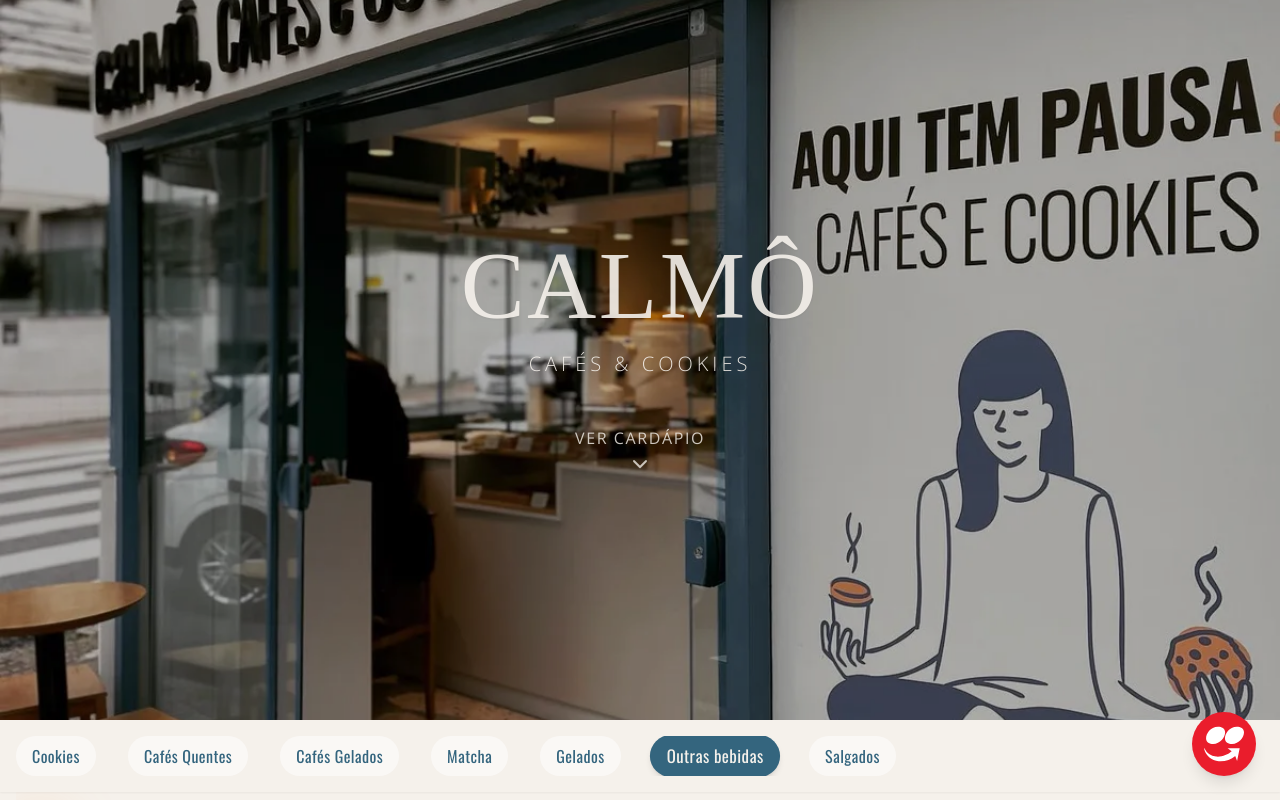
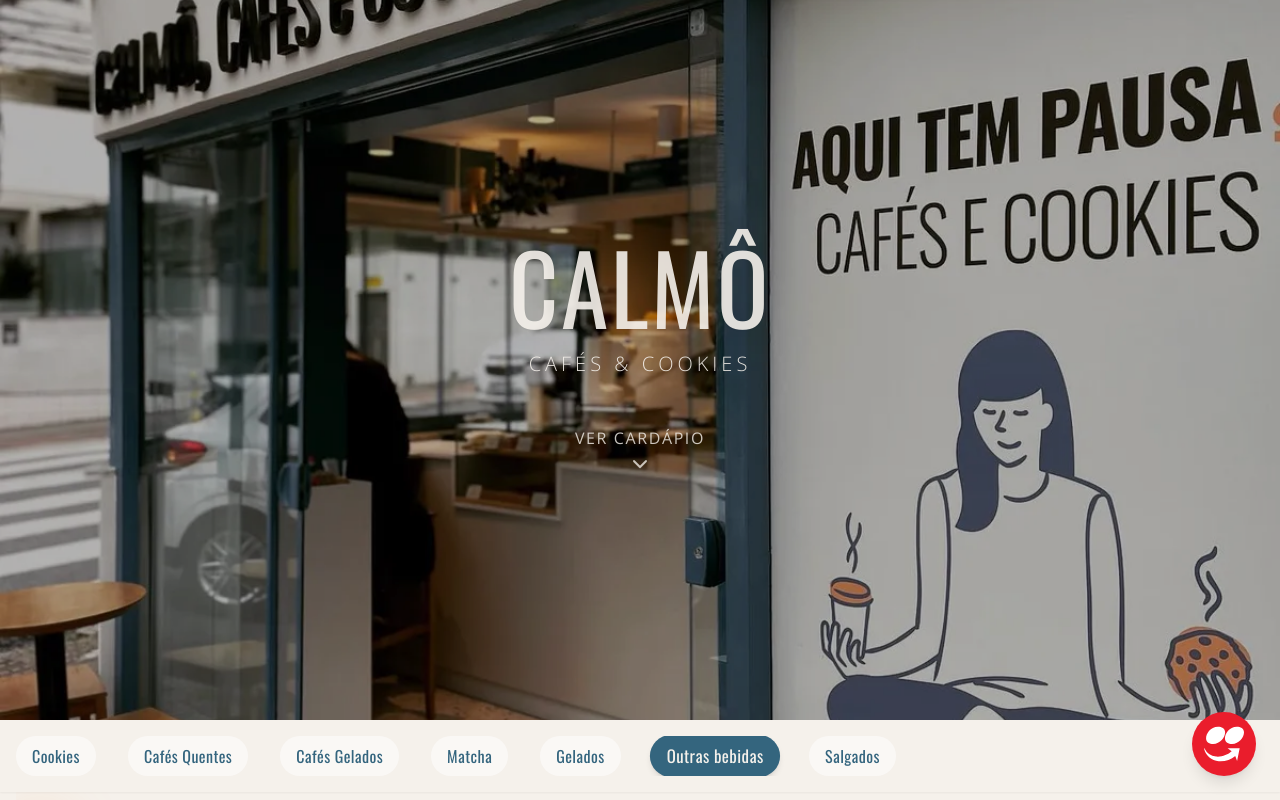
Before and after one commit to Guilhermefoliveira/cardapio-calmo, a React (Vite) app: page / in a window 1280 px wide. Shown: the top 800 px of the page. Built offline with nearby package versions, Linux system fonts and the light colour scheme.

Commit message:
fix: remove incorrect font Playfair Display and enforce brand fonts (Oswald/Open Sans)

```diff
--- a/src/components/HeroSection.tsx
+++ b/src/components/HeroSection.tsx
@@ -20,10 +20,10 @@
       </div>
 
       <div className="relative z-10 text-center px-4 animate-fade-in-up">
-        <h1 className="font-serif text-6xl md:text-8xl text-cream mb-4 tracking-wide drop-shadow-sm opacity-90">
+        <h1 className="font-display text-6xl md:text-8xl text-cream mb-4 tracking-wide drop-shadow-sm opacity-90 uppercase">
           Calmô
         </h1>
-        <p className="text-cream/90 text-lg md:text-xl font-light tracking-[0.2em] uppercase mb-12">
+        <p className="text-cream/90 text-lg md:text-xl font-sans font-light tracking-[0.2em] uppercase mb-12">
           Cafés & Cookies
         </p>
 
--- a/tailwind.config.js
+++ b/tailwind.config.js
@@ -19,7 +19,6 @@
       fontFamily: {
         display: ['"Oswald"', 'sans-serif'],
         sans: ['"Open Sans"', 'sans-serif'],
-        serif: ['"Playfair Display"', 'serif'], // Keeping as backup/accent if needed
       },
       animation: {
         'fade-in-up': 'fadeInUp 1s ease-out forwards',
```
